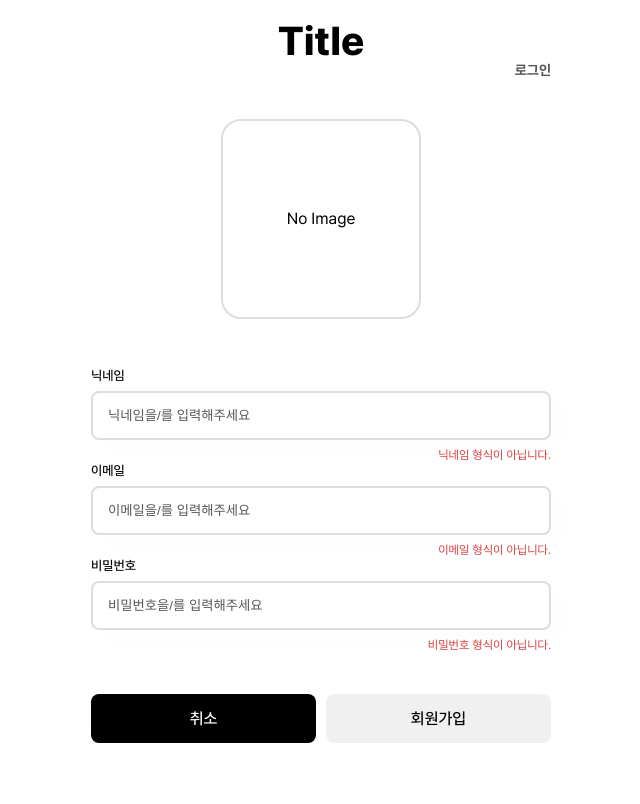
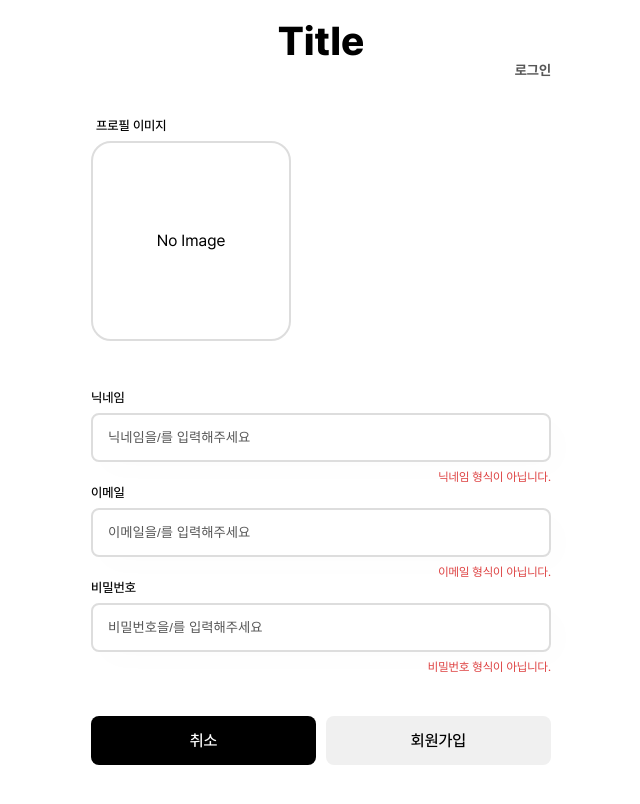
Before and after one commit to dubu-party/dubu-party, a Next.js app in the folder client/: page /register in a window 1280 px wide. Shown: the top 804 px of the page, without its empty margins (319-959 px from the left). Built offline with nearby package versions, Linux system fonts and the light colour scheme.

Commit message:
feat: mypage image input 수정

```diff
--- a/client/src/components/atoms/ImgInput.tsx
+++ b/client/src/components/atoms/ImgInput.tsx
@@ -3,17 +3,15 @@ import styled from "@emotion/styled";
 import Image from "next/image";
 import React, { useEffect, useRef, useState } from "react";
 
-// TODO: 디자인 추후 변경하기
-
 interface ImgInputProps {
   initialImg?: string;
   onChangeFile: (file: File, img: string) => void;
-  isCenter?: boolean;
+  disabled?: boolean;
 }
 export default function ImgInput({
   onChangeFile,
   initialImg,
-  isCenter = true,
+  disabled,
 }: ImgInputProps) {
   const fileInputRef = useRef<HTMLInputElement>(null);
 
@@ -35,20 +33,13 @@ export default function ImgInput({
     if (!fileInputRef.current) return;
     fileInputRef.current.click();
   };
-  console.log(initialImg);
 
   return (
-    <Container isCenter={isCenter}>
-      {/* 제목추가해주기 */}
+    <Container>
+      <Title>프로필 이미지</Title>
       <ImgContainer onClick={handleClick}>
         {initialImg ? (
-          // TODO: Image
-          <img
-            width={200}
-            height={200}
-            src={`${process.env.BASE_SERVER_URL}${initialImg}`}
-            alt="Selected"
-          />
+          <img width={200} height={200} src={initialImg} alt="Selected" />
         ) : (
           <NoImg>No Image</NoImg>
         )}
@@ -59,18 +50,24 @@ export default function ImgInput({
         onChange={handleImageChange}
         ref={fileInputRef}
         style={{ display: "none" }}
+        disabled={disabled}
       />
     </Container>
   );
 }
 
-const Container = styled.div<{ isCenter: boolean }>`
-  /* width: 100%; */
+const Container = styled.div`
   display: flex;
   flex-direction: column;
   justify-content: center;
-  align-items: ${({ isCenter }) => (isCenter ? "center" : "flex-start")};
+  align-items: flex-start;
   gap: 9px;
+`;
+
+const Title = styled.div`
+  font-family: ${theme.font.medium};
+  font-size: 13px;
+  padding: 0 5px;
 `;
 
 const ImgContainer = styled.div`
```
Also changed, not shown: client/src/pages/mypage/index.tsx (+23 -24 lines).
